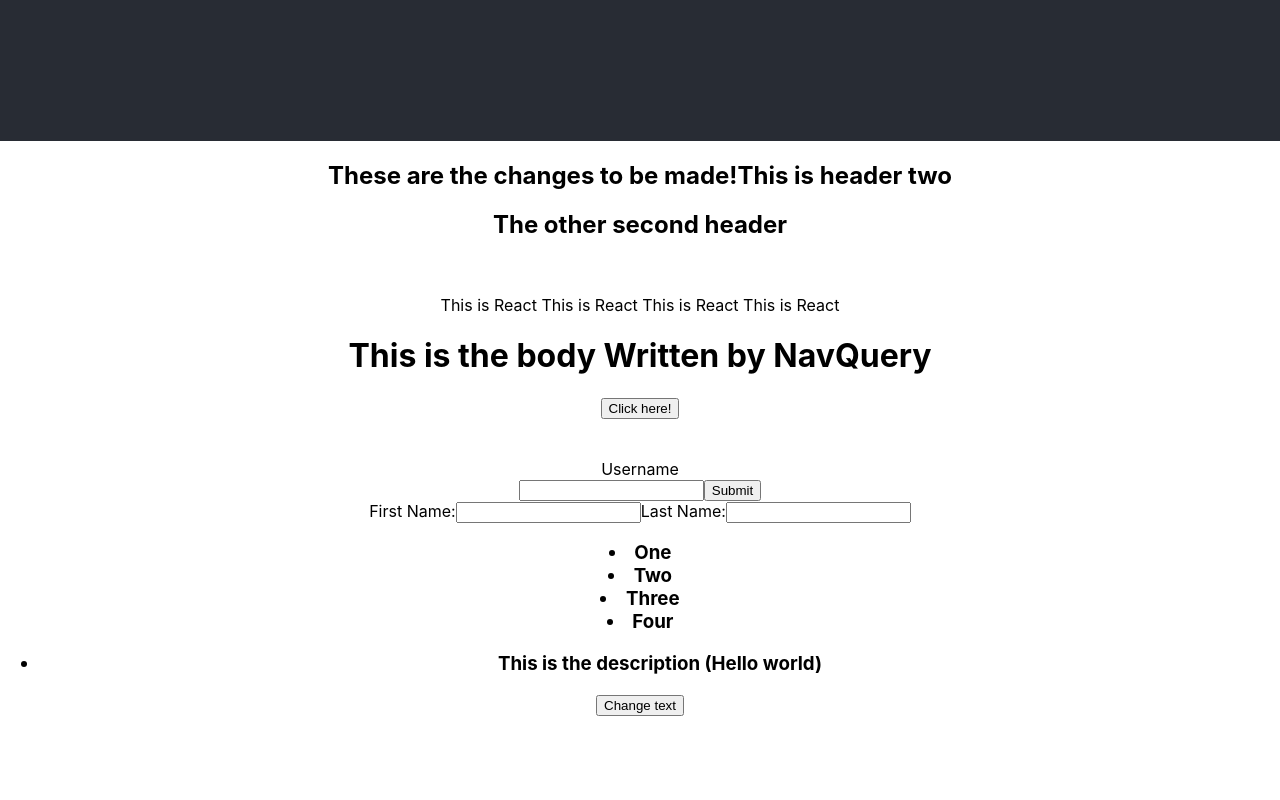
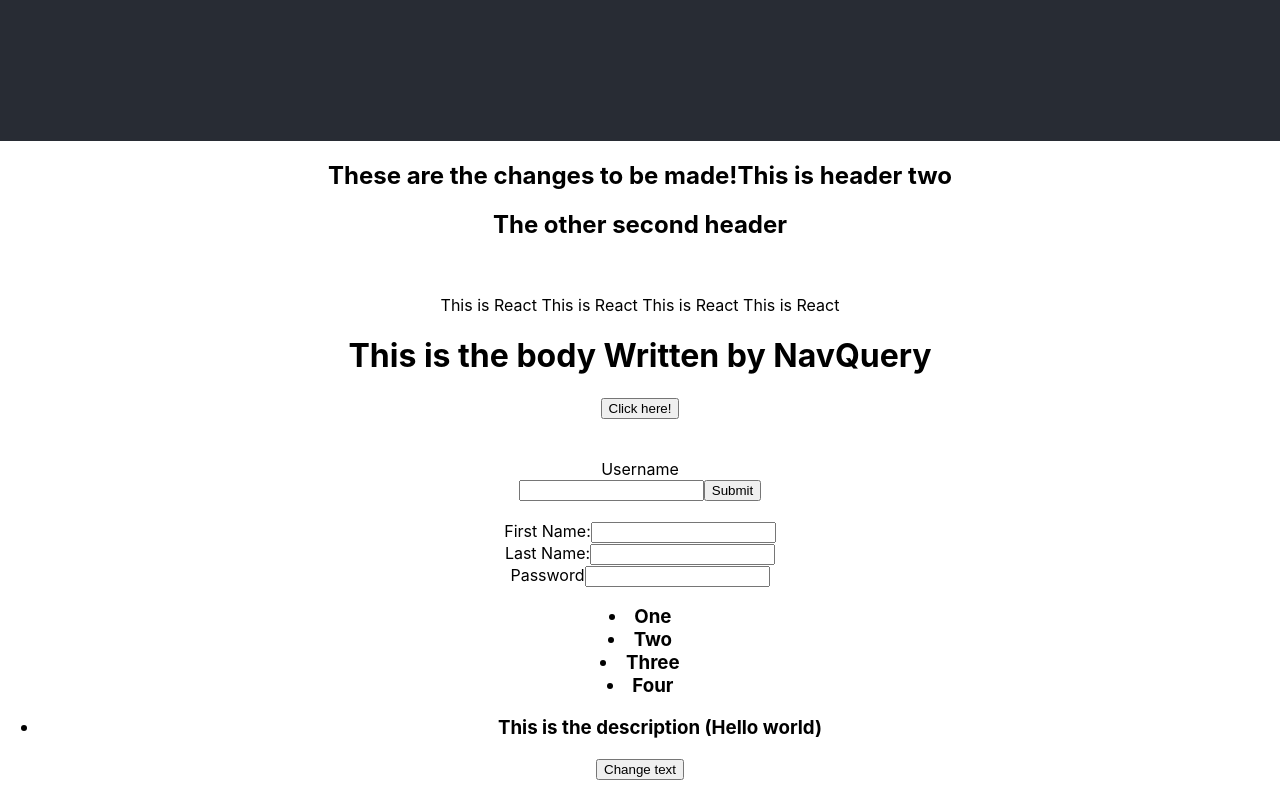
Before and after one commit to Ngufuli/ReactJS, a React (Create React App) app in the folder my-app/: page / in a window 1280 px wide. Shown: the part 659-1459 px from the top of the page. Before the commit the page ends 1395 px from the top, so only its background shows below. Built offline with nearby package versions, Linux system fonts and the light colour scheme.

Commit message:
Minor changes

```diff
--- a/my-app/src/Form.js
+++ b/my-app/src/Form.js
@@ -3,10 +3,15 @@ import React, {Component} from 'react';
 class Form extends Component{
     render(){
         return <div>
+            <br />
             <label for="">First Name:</label>
             <input type="text"></input>
+            <br />
             <label for="">Last Name:</label>
             <input type="text"></input>
+            <br />
+            <label for="">Password</label>
+            <input type="password"></input>
 
         </div>
     }
```
